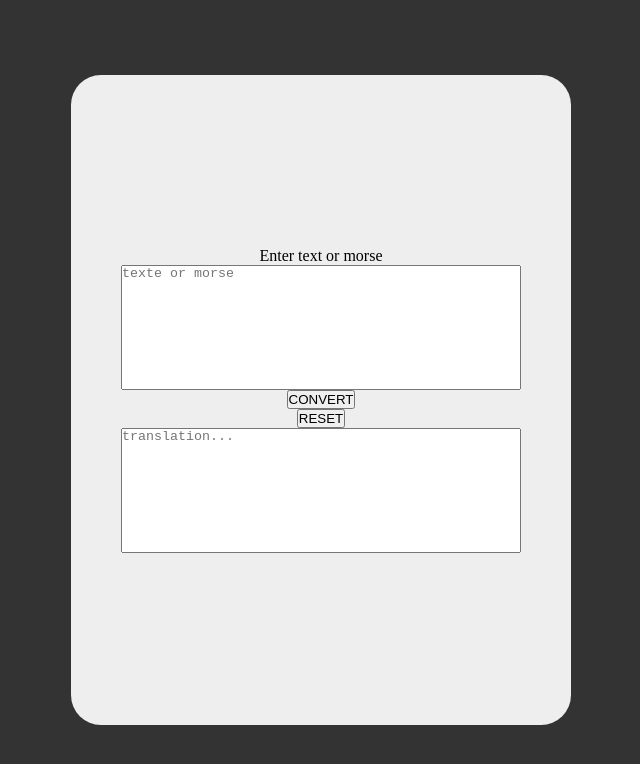
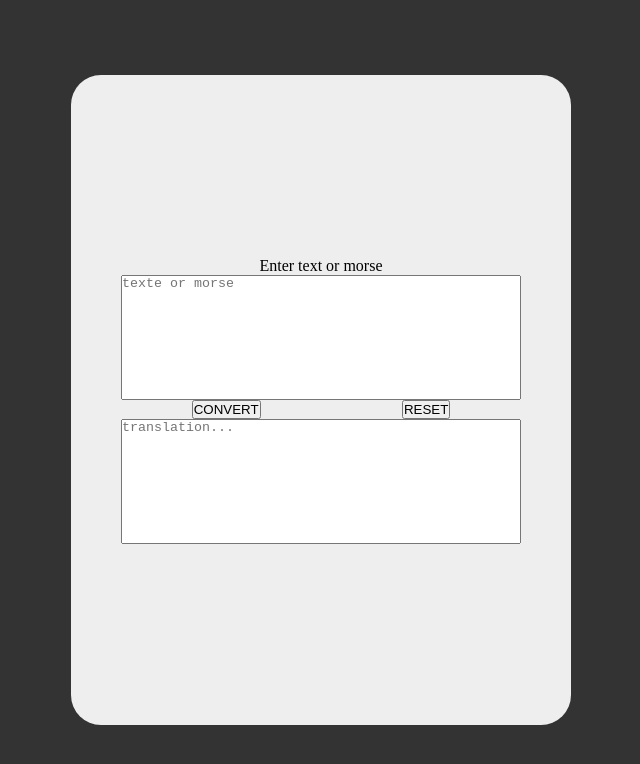
Before and after one commit to driss292/doYouSpeakMorse, a plain HTML site: page index.html in a window 1280 px wide. Shown: the whole page, without its empty margins (319-959 px from the left). Drawn offline with Linux system fonts and the light colour scheme.

Commit message:
some changes

```diff
--- a/index.html
+++ b/index.html
@@ -11,8 +11,10 @@
         <div class="container">
             <label for="inputText">Enter text or morse</label>
             <textarea id="inputText" placeholder="texte or morse"></textarea>
-            <button type="button" class="convert">CONVERT</button>
-            <button type="button" class="reset">RESET</button>
+            <div class="btn">
+                <button type="button" class="convert">CONVERT</button>
+                <button type="button" class="reset">RESET</button>
+            </div>
             <textarea id="outputText" placeholder="translation..."></textarea>
         </div>
     </body>
--- a/style.css
+++ b/style.css
@@ -27,3 +27,10 @@ textarea {
     background: #eee;
     border-radius: 30px;
 }
+
+.btn {
+    display: flex;
+    justify-content: space-around;
+    align-items: center;
+    width: 80%;
+}
```
